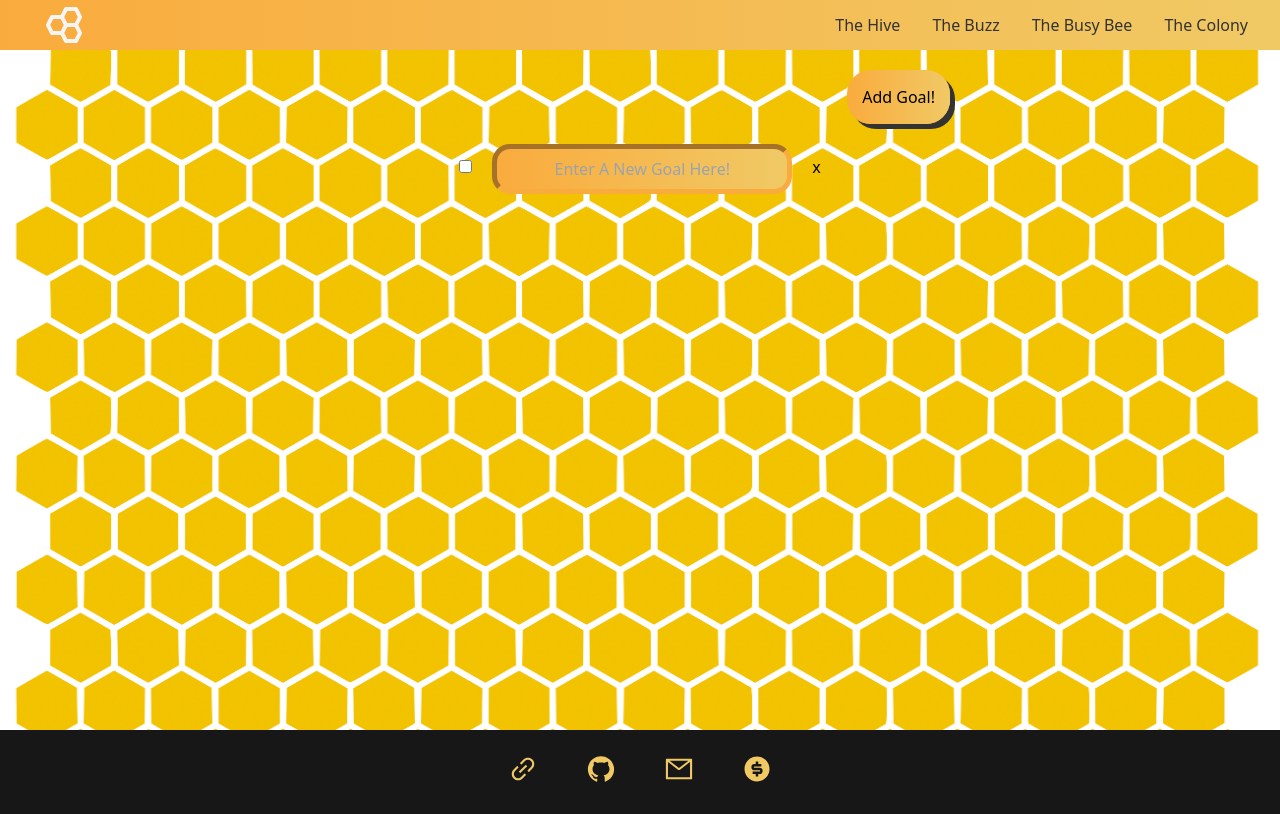
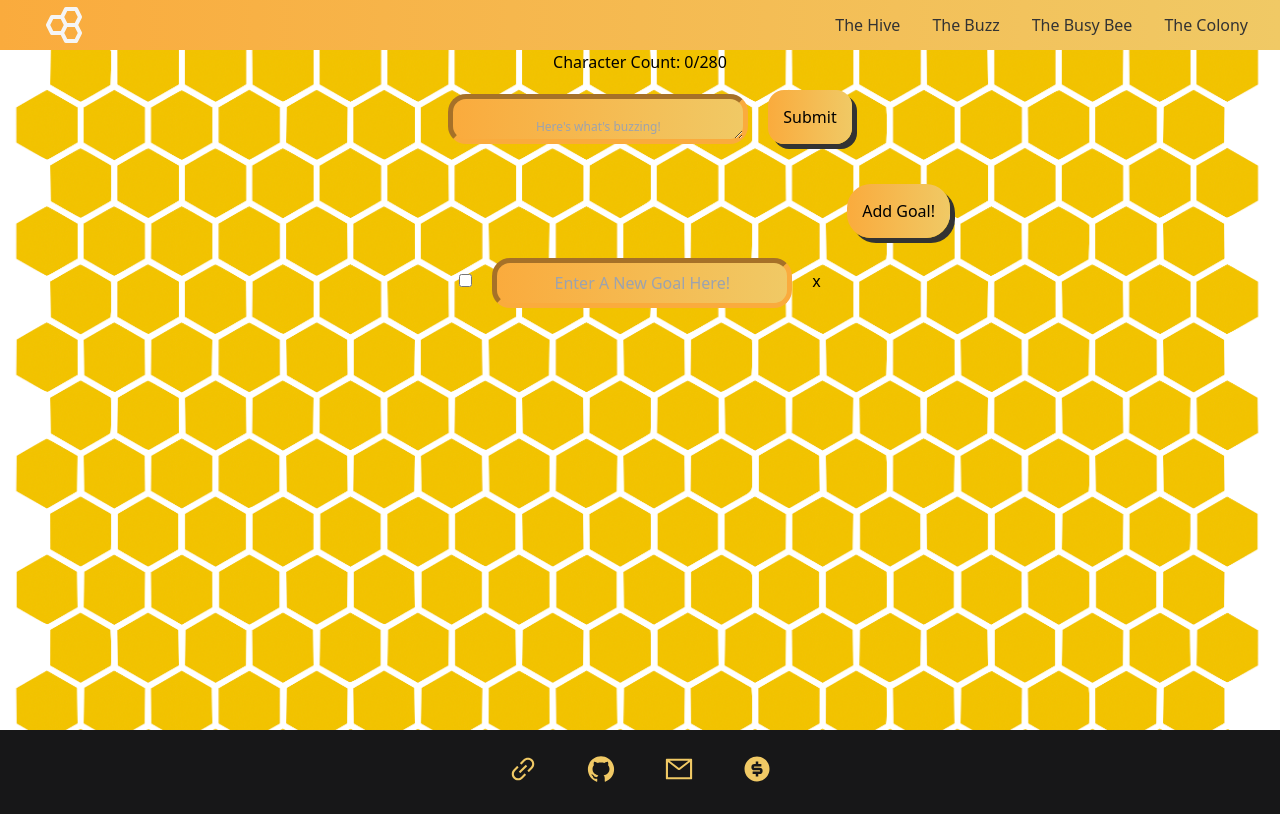
Before and after one commit to anillag/hive-social-wellness, a React (Create React App) app in the folder client/: page /the-busy-bee in a window 1280 px wide. Built offline with nearby package versions, Linux system fonts and the light colour scheme.

Commit message:
added styling for forms, and added busy bee content

```diff
--- a/client/src/components/TheBusyBee/index.js
+++ b/client/src/components/TheBusyBee/index.js
@@ -1,4 +1,5 @@
 import React, { useState } from "react";
+import ThoughtForm from "../ThoughtForm";
 
 const TheBusyBee = () => {
   const [goalField, setGoalField] = useState([
@@ -26,7 +27,9 @@ const TheBusyBee = () => {
   // onBlur save, or save button
 
   return (
-    <div className="hiveFlex w-full p-5 flex justify-center">
+    <div className="hiveFlex">
+      <ThoughtForm />
+      <div className=" w-full p-5 flex justify-center">
         <div className="w-1/2 flex-row justify-center">
           <div className="w-full flex justify-end">
             <button
@@ -47,7 +50,11 @@ const TheBusyBee = () => {
                   placeholder="Enter A New Goal Here!"
                   defaultValue={goal.goal}
                 />
-              <button type="button" onClick={() => removeGoal(i)} className="">
+                <button
+                  type="button"
+                  onClick={() => removeGoal(i)}
+                  className=""
+                >
                   x
                 </button>
               </div>
@@ -55,6 +62,7 @@ const TheBusyBee = () => {
           </div>
         </div>
       </div>
+    </div>
   );
 };
 
--- a/client/src/components/TheColony/index.js
+++ b/client/src/components/TheColony/index.js
@@ -12,7 +12,7 @@ import { Link } from "react-router-dom";
 const TheColony = ({ friendCount, username, friends }) => {
   if (!friends || !friends.length) {
     return (
-      <p className="bg-dark text-light p-3">{username}, bee-friend someone!</p>
+      <p className="bg-dark text-light p-3">{username}, Bee-friend someone!</p>
     );
   }
 
--- a/client/src/components/ThoughtForm/index.js
+++ b/client/src/components/ThoughtForm/index.js
@@ -52,8 +52,11 @@ const ThoughtForm = () => {
 
   return (
     <div>
+      <div>
         <p
-        className={`m-0 ${characterCount === 280 || error ? "text-error" : ""}`}
+          className={`m-0 ${
+            characterCount === 280 || error ? "text-error" : ""
+          }`}
         >
           Character Count: {characterCount}/280
           {error && <span className="ml-2">Something went wrong</span>}
@@ -65,13 +68,17 @@ const ThoughtForm = () => {
           <textarea
             placeholder="Here's what's buzzing!"
             value={thoughtText}
-          className="form-input col-12 col-md-9"
+            className="form-input col-12 col-md-9 buzz-text text-xs m-5"
             onChange={handleChange}
           ></textarea>
-        <button className="btn col-12 col-md-3" type="submit">
+          <button
+            className="btn col-12 col-md-3 rounded-2xl buzz-button flex items-center justify-center"
+            type="submit"
+          >
             Submit
           </button>
         </form>
+      </div>
     </div>
   );
 };
```
Lines whose indentation alone changed are shown as unchanged.
